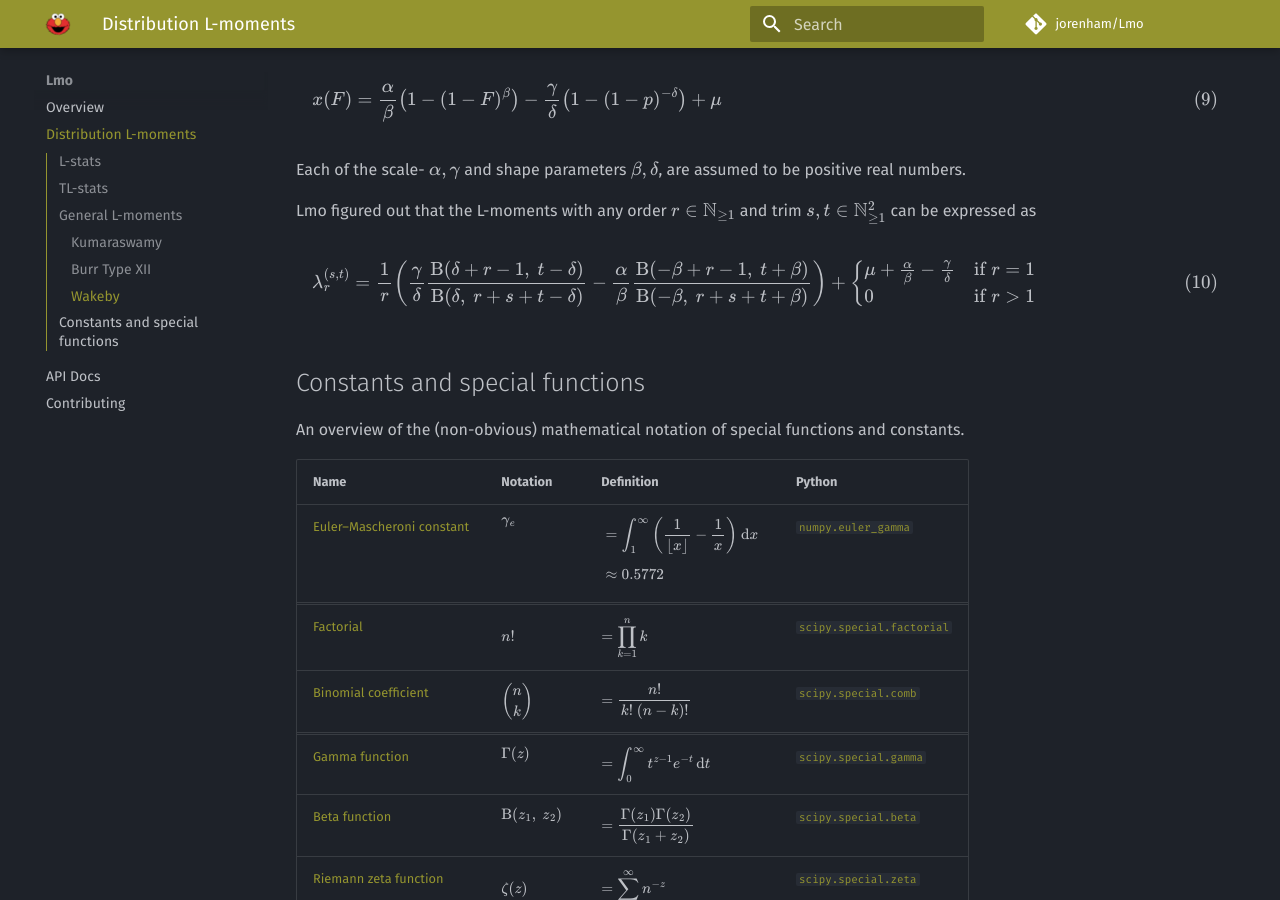
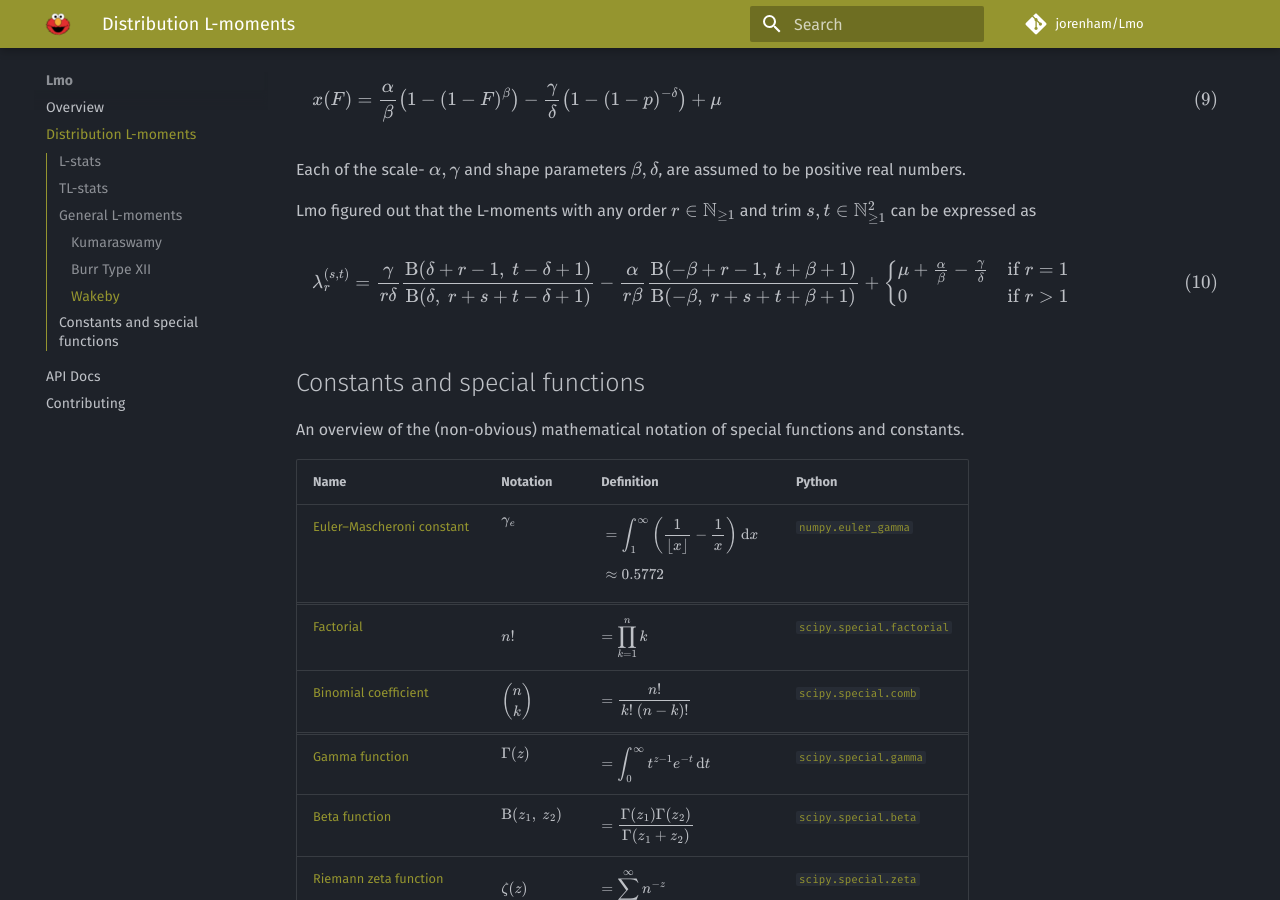
Before and after one commit to jorenham/Lmo, an MkDocs documentation site: the page built from docs/distributions.md, in a window 1280 px wide and 900 px high, scrolled down 4529 px. Built offline with MkDocs 1.6.1 and Material for MkDocs 9.7.7, drawn with Linux system fonts in a browser that asks for light colours; comment, search, counter and statistics services are not loaded.

Commit message:
L-moment correction for Wakaby's distribution

```diff
--- a/docs/distributions.md
+++ b/docs/distributions.md
@@ -989,17 +989,16 @@
 \[
 \begin{equation}
     \tlmoment{s,t}{r}
-    = \frac{1}{r} \left(
-        \frac \gamma \delta
+        =
+        \frac{\gamma}{r \delta}
         \frac
-            {\B(\delta + r - 1 ,\ t - \delta)}
-            {\B(\delta,\ r + s + t - \delta)}
+            {\B(\delta + r - 1,\ t - \delta + 1)}
+            {\B(\delta,\ r + s + t - \delta + 1)}
         -
-        \frac \alpha \beta
+        \frac{\alpha}{r \beta}
         \frac
-            {\B(-\beta + r - 1,\ t + \beta)}
-            {\B(-\beta,\ r + s + t + \beta)}
-    \right)
+            {\B(-\beta + r - 1,\ t + \beta + 1)}
+            {\B(-\beta,\ r + s + t + \beta + 1)}
     +
     \begin{cases}
          \mu + \frac \alpha \beta - \frac \gamma \delta
```
